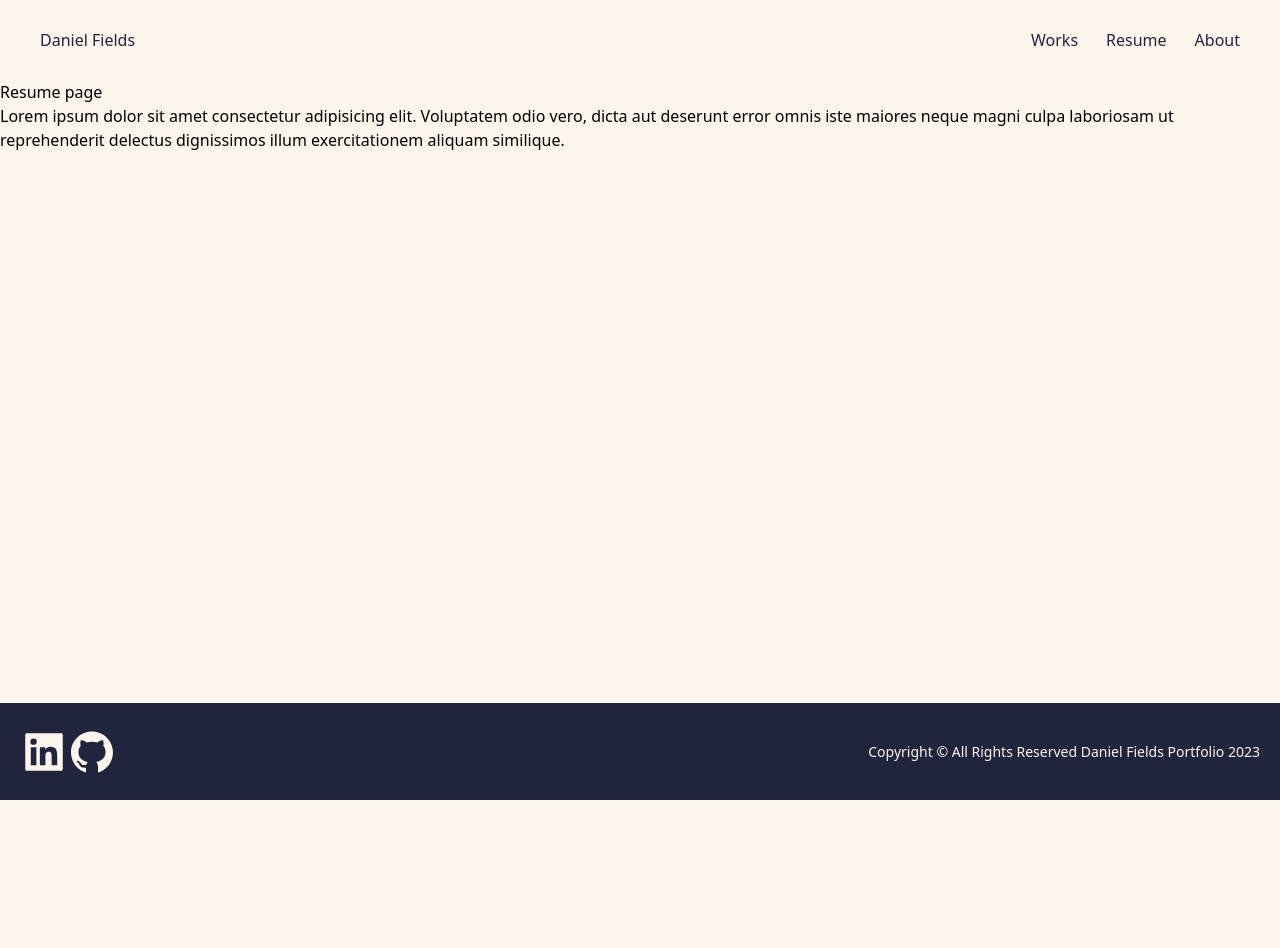
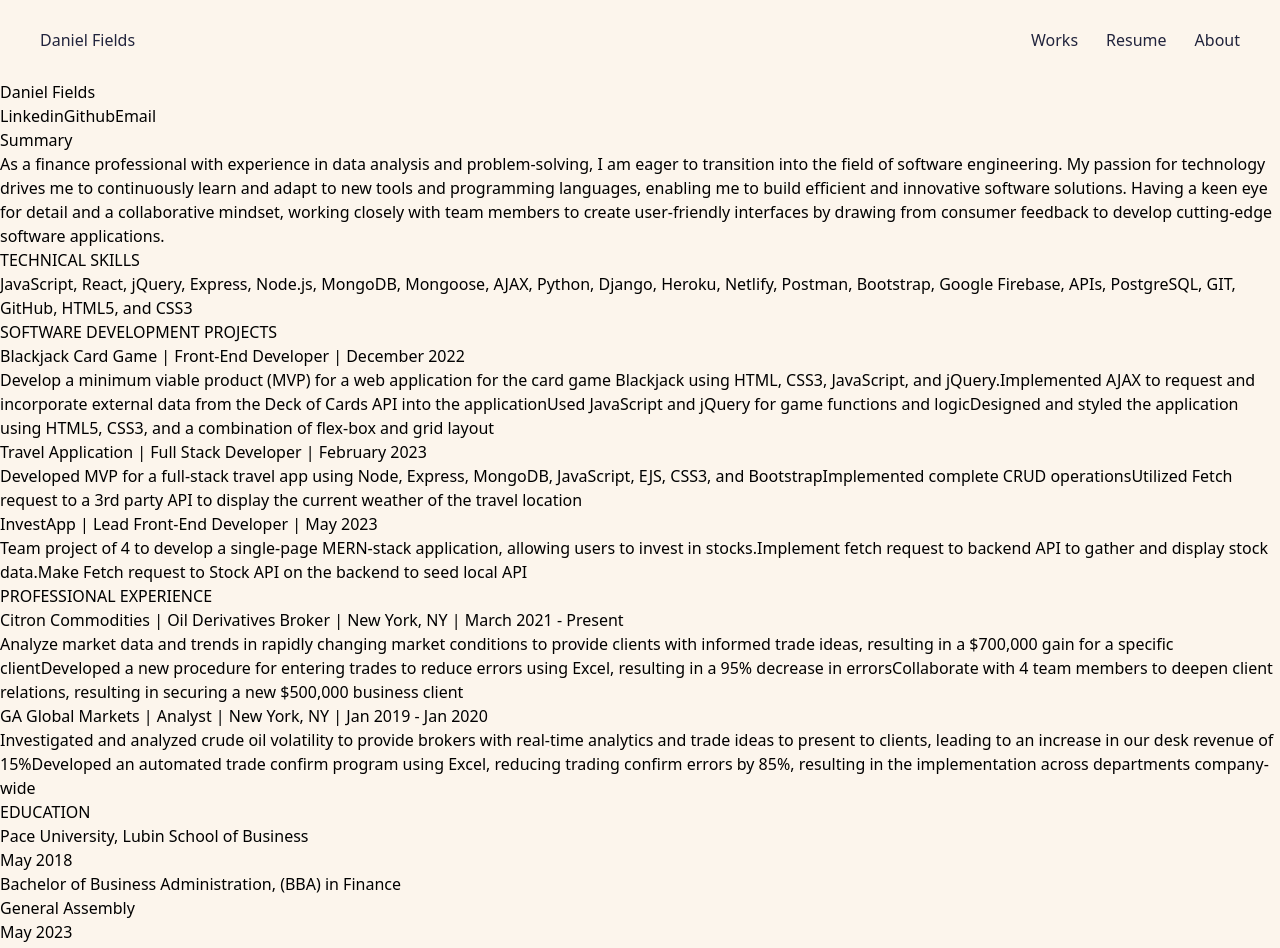
Before and after one commit to danf8/my-portfolio, a Next.js app: page /resume in a window 1280 px wide. Shown: the top 948 px of the page. Before the commit the page ends 800 px from the top, so only its background shows below. Built offline with nearby package versions, Linux system fonts and the light colour scheme.

Commit message:
wip: add resume page & data

```diff
--- /dev/null
+++ b/components/MyResume.js
@@ -0,0 +1,74 @@
+import Link from "next/link";
+import resumeData from '@/public/resume-data.json';
+
+const MyResume = () => {
+
+    const myProjects = resumeData[0].projects.map((p, i) => {
+        return(
+            <div key={i}>
+                <h5>{p.title} | {p.role} | {p.date}</h5>
+                <ul>
+                    <li>{p.features}</li>
+                </ul>
+            </div>
+        )
+    });
+
+    const workExperience = resumeData[0].experience.map((p, i) => {
+        return(
+            <div key={i}>
+                <h5>{p.company} | {p.title} | {p.location} | {p.startDate}</h5>
+                <ul>
+                    <li>{p.responsibilities}</li>
+                </ul>
+            </div>
+        )
+    });
+
+    const myEducation = resumeData[0].education.map((p, i) => {
+        return(
+            <div key={i}>
+                <h5>{p.name}</h5>
+                <h5>{p.endDate}</h5>
+                <h5>{p.degree}</h5>
+            </div>
+        )
+    });
+
+    const myResume = resumeData.map((data, i) => {
+        return(
+            <div key={i}>
+                <div>
+                    <h1>{data.name}</h1>
+                    <Link href={data.linkedin}>Linkedin</Link>
+                    <Link href={data.github}>Github</Link>
+                    <Link href="">Email</Link>
+                </div>
+                <section>
+                    <h3>Summary</h3>
+                    <p>{data.summary}</p>
+                </section>
+                <section>
+                    <h3>TECHNICAL SKILLS</h3>
+                        <p>{data.skills}</p>
+                </section>
+                <section>
+                    <h3>SOFTWARE DEVELOPMENT PROJECTS</h3>
+                    {myProjects}
+                </section>
+                <section>
+                    <h3>PROFESSIONAL EXPERIENCE</h3>
+                    {workExperience}
+                </section>
+                <section>
+                    <h3>EDUCATION</h3>
+                    {myEducation}
+                </section>
+            </div>
+        )
+    });
+
+    return myResume;
+}
+
+export default MyResume;
--- a/pages/resume.js
+++ b/pages/resume.js
@@ -1,9 +1,9 @@
+import MyResume from "@/components/MyResume";
 
 const resume = () => {
     return (
-        <main className=''>
-            <h1>Resume page</h1>
-            <p>Lorem ipsum dolor sit amet consectetur adipisicing elit. Voluptatem odio vero, dicta aut deserunt error omnis iste maiores neque magni culpa laboriosam ut reprehenderit delectus dignissimos illum exercitationem aliquam similique.</p>
+        <div className=''>
+            <MyResume />
          <style global jsx>{`
             body{
                 background-color: #FCF5EC;
@@ -16,13 +16,13 @@
                 display: flex;
                 flex-direction: column;
             }
-            main{
+            div{
                 flex-grow: 1
             }
          `}
         </style>
-        </main>
-    )
-}
+        </div>
+    );
+};
 
 export default resume;
--- /dev/null
+++ b/public/resume-data.json
@@ -0,0 +1,81 @@
+[
+    {
+        "name": "Daniel Fields",
+        "location": "NY, NY",
+        "linkedin": "https://www.linkedin.com/in/daniel-fields",
+        "github": "https://github.com/daniel-fields",
+        "summary": "As a finance professional with experience in data analysis and problem-solving, I am eager to transition into the field of software engineering. My passion for technology drives me to continuously learn and adapt to new tools and programming languages, enabling me to build efficient and innovative software solutions. Having a keen eye for detail and a collaborative mindset, working closely with team members to create user-friendly interfaces by drawing from consumer feedback to develop cutting-edge software applications.",
+        "skills":  "JavaScript, React, jQuery, Express, Node.js, MongoDB, Mongoose, AJAX, Python, Django, Heroku, Netlify, Postman, Bootstrap, Google Firebase, APIs, PostgreSQL, GIT, GitHub, HTML5, and CSS3",
+        "projects": [
+          {
+            "title": "Blackjack Card Game",
+            "role": "Front-End Developer",
+            "date": "December 2022",
+            "features": [
+            "Develop a minimum viable product (MVP) for a web application for the card game Blackjack using HTML, CSS3, JavaScript, and jQuery.",
+              "Implemented AJAX to request and incorporate external data from the Deck of Cards API into the application",
+              "Used JavaScript and jQuery for game functions and logic",
+              "Designed and styled the application using HTML5, CSS3, and a combination of flex-box and grid layout"
+            ],
+            "link": "https://daniel-fields.github.io/blackjack-card-game/"
+          },
+          {
+            "title": "Travel Application",
+            "role": "Full Stack Developer",
+            "date": "February 2023",
+            "features": [
+              "Developed MVP for a full-stack travel app using Node, Express, MongoDB, JavaScript, EJS, CSS3, and Bootstrap",
+              "Implemented complete CRUD operations",
+              "Utilized Fetch request to a 3rd party API to display the current weather of the travel location"
+            ],
+            "link": "https://travel-app.herokuapp.com/"
+          },
+          {
+            "title": "InvestApp",
+            "role": "Lead Front-End Developer",
+            "date": "May 2023",
+            "features": [
+              "Team project of 4 to develop a single-page MERN-stack application, allowing users to invest in stocks.",
+              "Implement fetch request to backend API to gather and display stock data.",
+              "Make Fetch request to Stock API on the backend to seed local API"
+            ],
+            "link": "https://investapp.netlify.app/"
+          }
+        ],
+        "experience": [
+          {
+            "title": "Oil Derivatives Broker",
+            "company": "Citron Commodities",
+            "location": "New York, NY",
+            "startDate": "March 2021 - Present",
+            "responsibilities": [
+              "Analyze market data and trends in rapidly changing market conditions to provide clients with informed trade ideas, resulting in a $700,000 gain for a specific client",
+              "Developed a new procedure for entering trades to reduce errors using Excel, resulting in a 95% decrease in errors",
+              "Collaborate with 4 team members to deepen client relations, resulting in securing a new $500,000 business client"
+            ]
+        },
+        {
+            "title": "Analyst",
+            "company": "GA Global Markets",
+            "location": "New York, NY",
+            "startDate": "Jan 2019 - Jan 2020",
+            "responsibilities": [
+              "Investigated and analyzed crude oil volatility to provide brokers with real-time analytics and trade ideas to present to clients, leading to an increase in our desk revenue of 15%",
+              "Developed an automated trade confirm program using Excel, reducing trading confirm errors by 85%, resulting in the implementation across departments company-wide"
+            ]
+        }
+        ],
+        "education": [
+            {
+                "name": "Pace University, Lubin School of Business",
+                "degree": "Bachelor of Business Administration, (BBA) in Finance",
+                "endDate": "May 2018"
+            },
+            {
+                "name": "General Assembly",
+                "degree": "Software Engineering Immersive Certificate",
+                "endDate": "May 2023"
+            }
+        ]
+    }
+]
```
